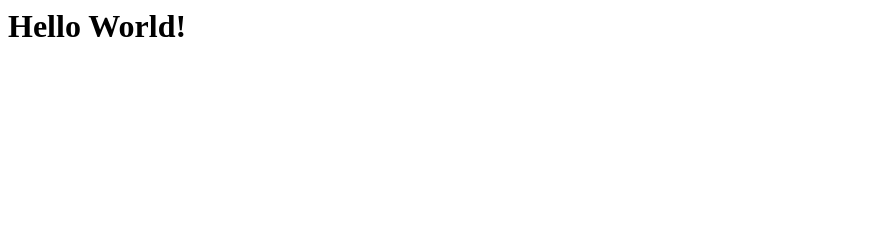
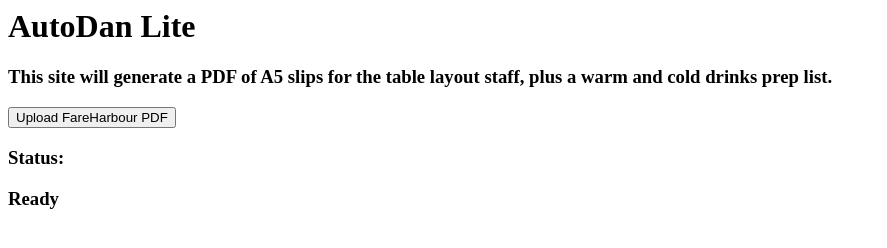
Before and after one commit to helgrind/autodanlite, a plain HTML site: page index.html in a window 1280 px wide. Shown: the whole page, without its empty margins (0-887 px from the left). Drawn offline with Linux system fonts and the light colour scheme.

Commit message:
First layout

```diff
--- a/index.html
+++ b/index.html
@@ -1,3 +1,7 @@
 <html>
-    <h1>Hello World!</h1>
+    <h1>AutoDan Lite</h1>
+    <h3>This site will generate a PDF of A5 slips for the table layout staff, plus a warm and cold drinks prep list.</h3>
+    <button>Upload FareHarbour PDF</button>
+    <h3>Status: </h3>
+    <h3 id='status'>Ready</h3>
 </html>
```
